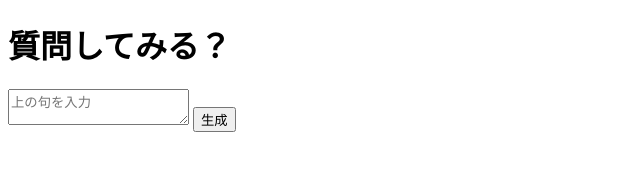
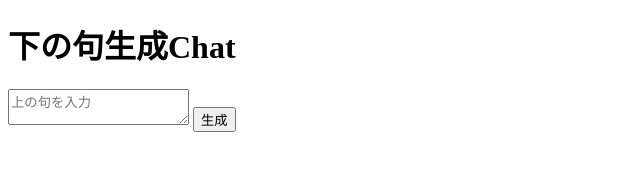
Before and after one commit to freddieoomori-hub/first-ai-agent-app, a website: page index.html in a window 1280 px wide. Shown: the whole page, without its empty margins (0-640 px from the left). Drawn offline with Linux system fonts and the light colour scheme.

Commit message:
Update index.html

```diff
--- a/index.html
+++ b/index.html
@@ -2,10 +2,10 @@
 <html>
 <head>
   <meta charset="UTF-8">
-  <title>下の句</title>
+  <title>下の句生成</title>
 </head>
 <body>
-  <h1>質問してみる？</h1>
+  <h1>下の句生成Chat</h1>
   <textarea id="input" placeholder="上の句を入力"></textarea>
   <button onclick="send()">生成</button>
   <pre id="output"></pre>
```
